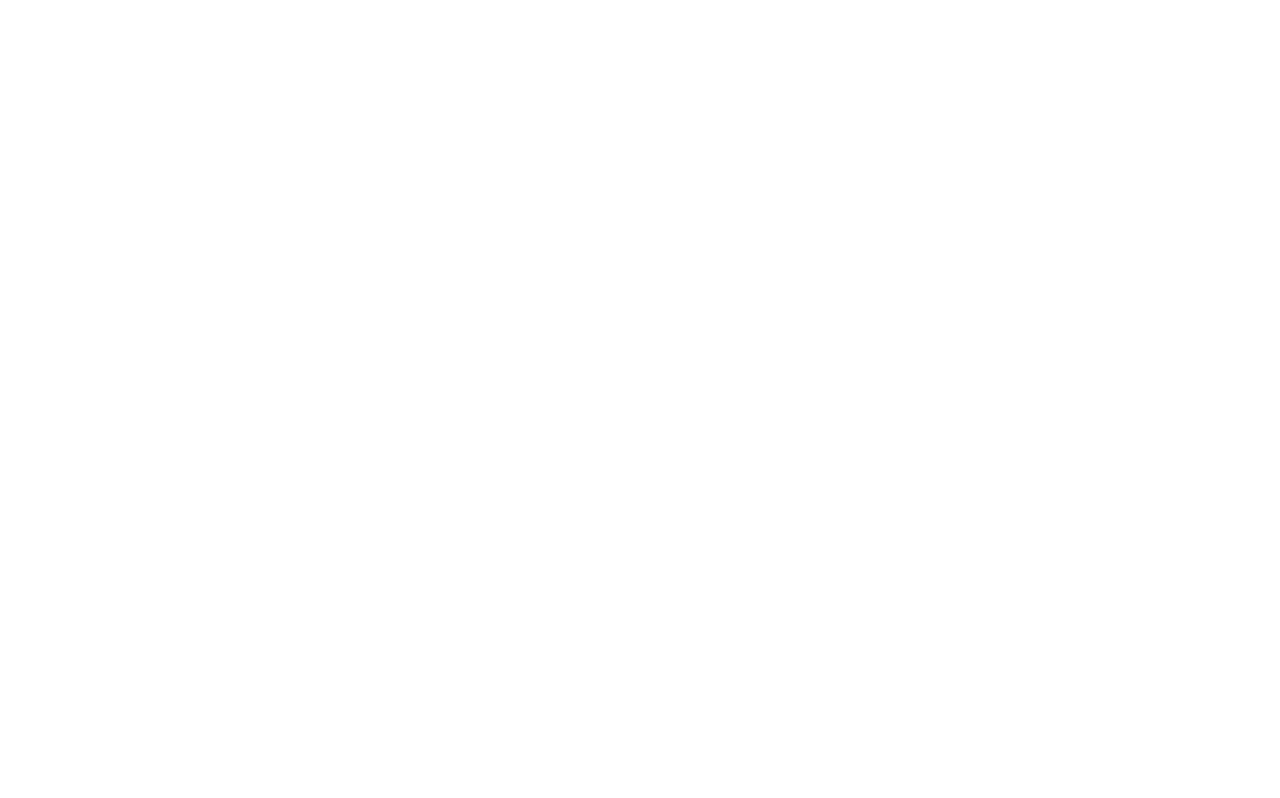
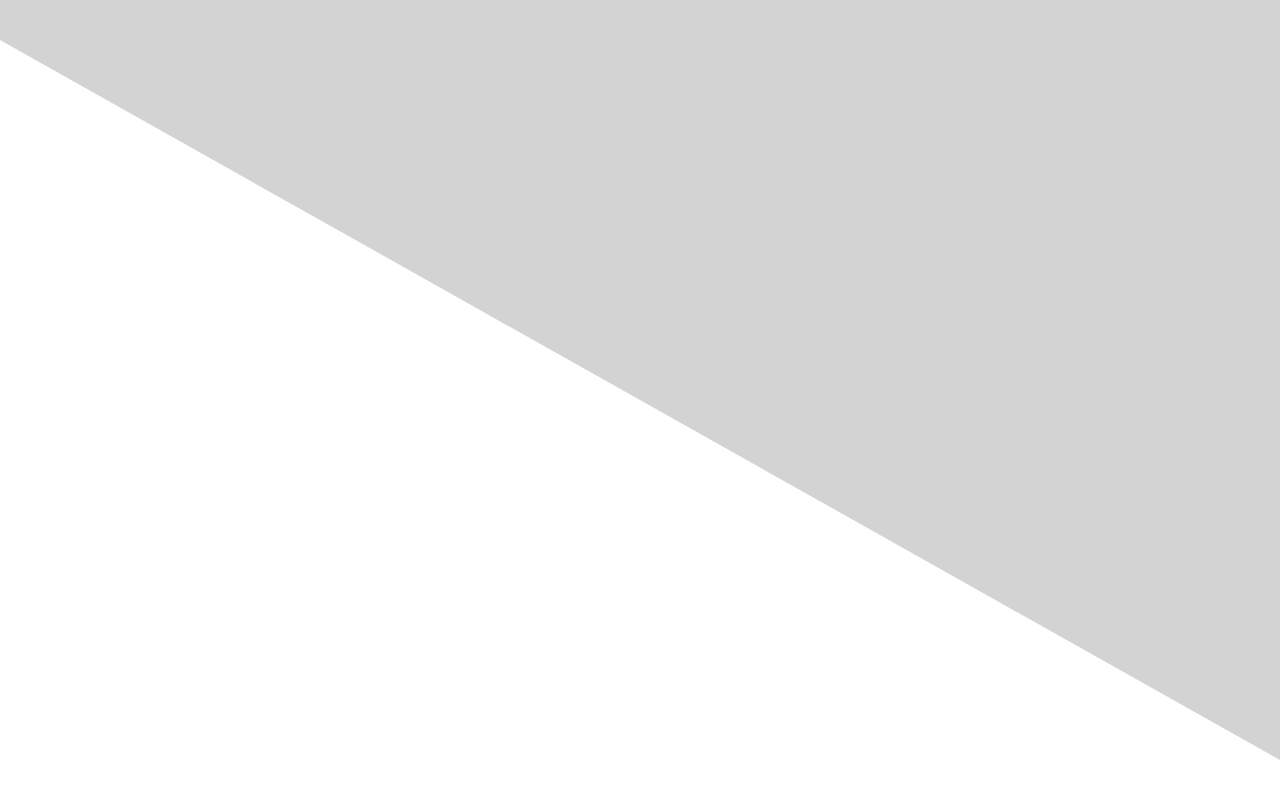
Before and after one commit to FbW-22-E04/uib-in-a-call-OliveiraDCI, a plain HTML site: page index.html in a window 1280 px wide. Drawn offline with Linux system fonts and the light colour scheme.

Commit message:
Background style - experimenting with clip-path property.

```diff
--- a/index.html
+++ b/index.html
@@ -8,10 +8,12 @@
     <title>In A Call</title>
   </head>
   <body>
-    <div class="phone-frame">
-      <div class="phone-display">
-        <div class="caller-img"></div>
-        <div class="end-call-btn"></div>
+    <div class="background-container">
+      <div class="phone-frame">
+        <div class="phone-display">
+          <div class="caller-img"></div>
+          <div class="end-call-btn"></div>
+        </div>
       </div>
     </div>
   </body>
--- a/style.css
+++ b/style.css
@@ -0,0 +1,12 @@
+* {
+  box-sizing: border-box;
+  margin: 0;
+  padding: 0;
+}
+
+.background-container {
+  width: 100vw;
+  height: 100vh;
+  background-color: lightgray;
+  clip-path: polygon(0 5%, 0 0, 100% 0, 100% 95%, 0 5%);
+}
```
